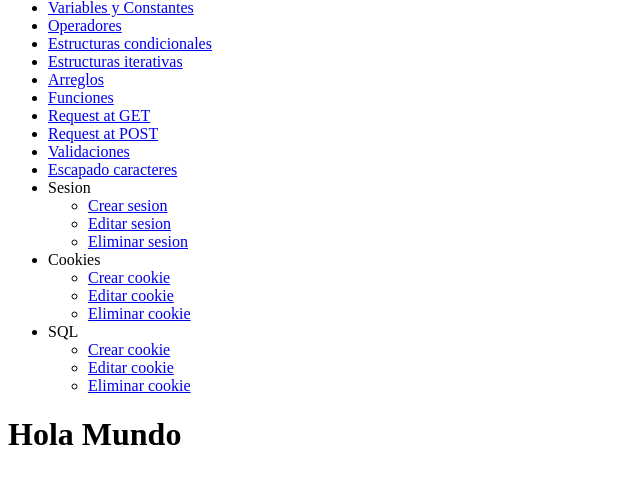
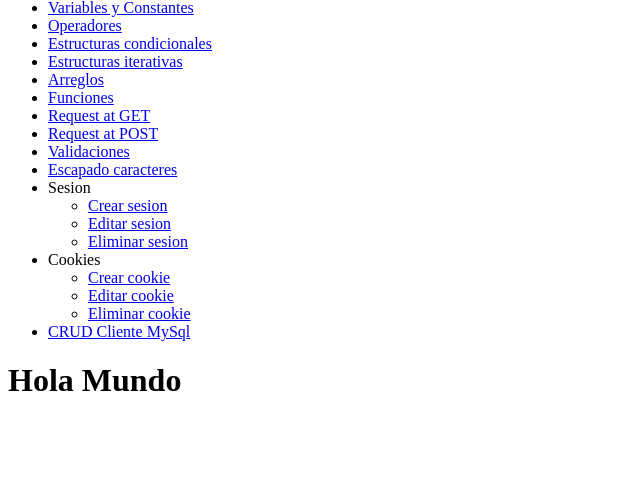
Before and after one commit to rajila/coursephp, a PHP site: page / in a window 1280 px wide. Shown: the part 17-501 px from the top of the page, without its empty margins (0-640 px from the left). Run offline with PHP 8.4, Linux system fonts and the light colour scheme.

Commit message:
menu crud sql

```diff
--- a/index.php
+++ b/index.php
@@ -56,12 +56,7 @@
                 </ul>
             </li>
             <li>
-                SQL
-                <ul>
-                    <li><a href="crearcookie.php">Crear cookie</a></li>
-                    <li><a href="editcookie.php">Editar cookie</a></li>
-                    <li><a href="deletecookie.php">Eliminar cookie</a></li>
-                </ul>
+                <a href="crudcliente.php">CRUD Cliente MySql</a>
             </li>
         </ul>
     </nav>
```
